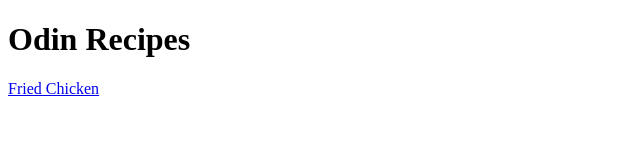
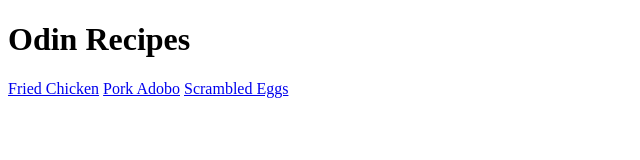
Before and after one commit to FrederickTheSecond/odin-recipes, a plain HTML site: page index.html in a window 1280 px wide. Shown: the whole page, without its empty margins (0-640 px from the left). Drawn offline with Linux system fonts and the light colour scheme.

Commit message:
Added a link to recipes of Pork Adobo and Scrambled Eggs

```diff
--- a/index.html
+++ b/index.html
@@ -8,6 +8,8 @@
 <body>
     <h1>Odin Recipes</h1>
     <a href="./recipes/friedchicken.html"> Fried Chicken</a>
+    <a href="./recipes/porkadobo.html"> Pork Adobo</a>
+    <a href="./recipes/scrambledeggs.html"> Scrambled Eggs</a>
 </body>
 
 </html>
```
